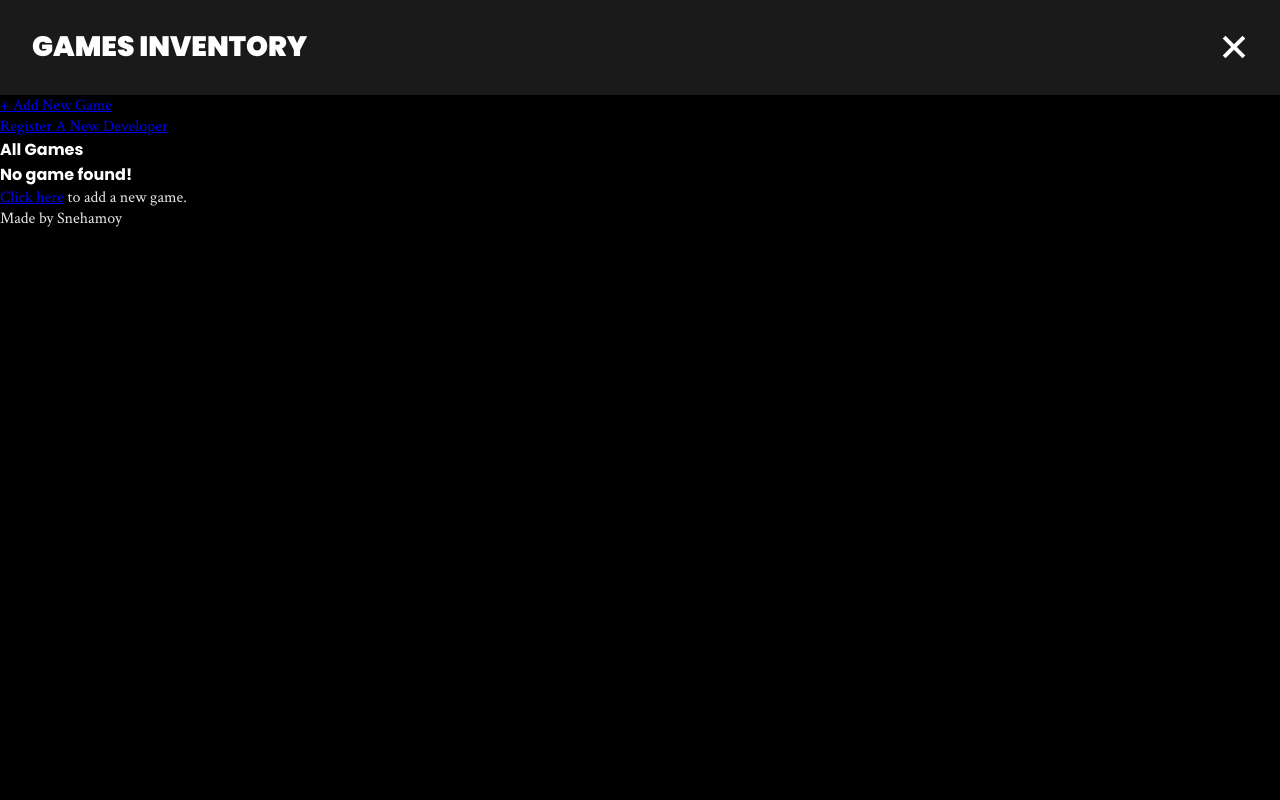
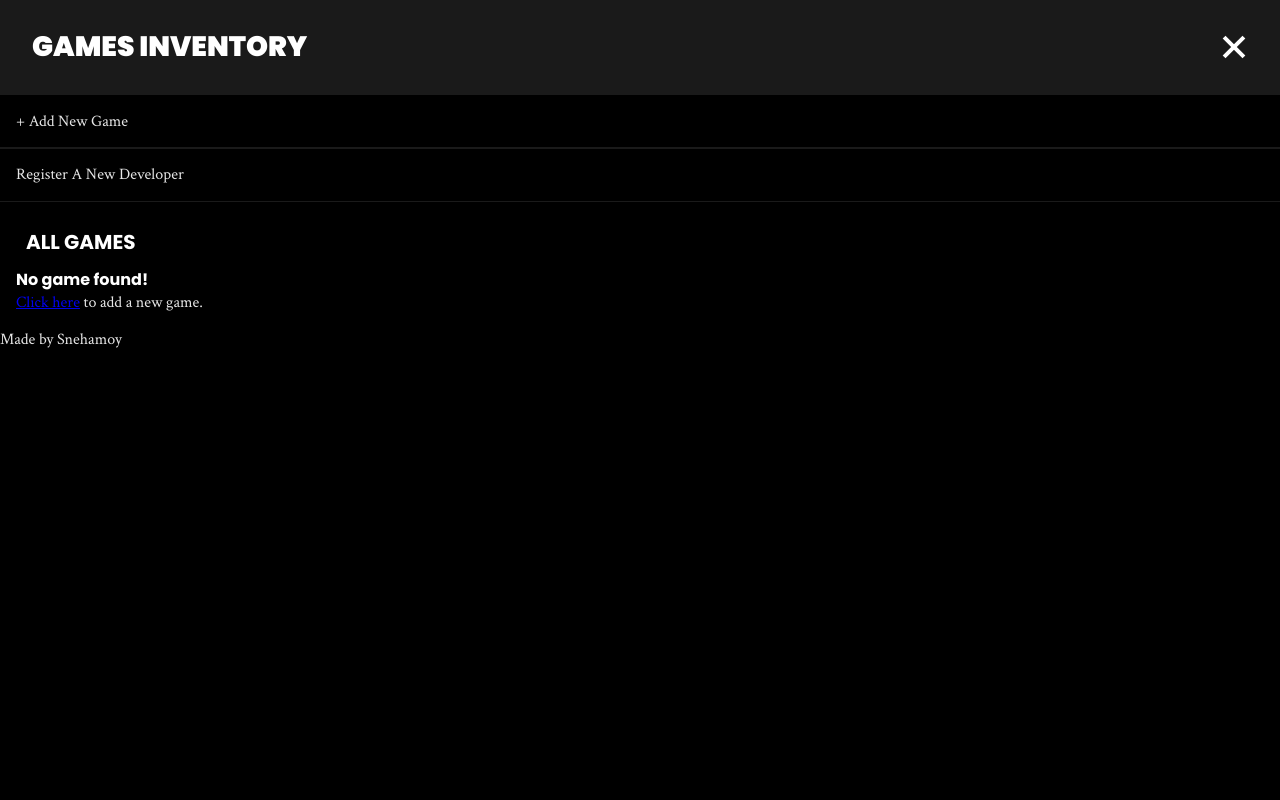
Before and after one commit to snehamoybag/games-inventory, a Node server app: page / in a window 1280 px wide, after a click on "Open menu". Run offline with Node 20, Linux system fonts and the light colour scheme; data that the repository does not hold is empty.

Commit message:
feat: style sidebar and game post

```diff
--- a/controllers/indexController.js
+++ b/controllers/indexController.js
@@ -6,5 +6,6 @@ exports.GET = asyncHandler(async (req, res) => {
     title: "Games Inventory",
     games: await games.getAll(),
     mainView: "index",
+    styles: "/styles/index.css",
   });
 });
--- /dev/null
+++ b/public/styles/index.css
@@ -0,0 +1,47 @@
+.games-container {
+  padding: 1em;
+}
+
+.games-container__title {
+  font-size: var(--fs-600);
+  text-transform: uppercase;
+  padding: 0.5em;
+}
+
+.game-post {
+  display: flex;
+  border: 2px solid var(--clr-neutral-600);
+}
+
+.game-post__thumbnail {
+  align-self: center;
+  width: 7.5rem;
+  object-fit: cover;
+  object-position: center;
+}
+
+.game-post__texts {
+  padding: 1em;
+}
+
+.game-post__details {
+  font-size: var(--fs-200);
+  max-width: 60ch;
+  line-height: 1.2;
+  margin-top: 0.5em;
+}
+
+.game-post__link {
+  display: inline-block;
+  font-family: var(--ff-title);
+  font-size: var(--fs-100);
+  padding: 0.25em 0.5em;
+  background-color: var(--clr-accent-400);
+  color: var(--clr-neutral-100);
+  margin-top: 1.5em;
+  text-decoration: none;
+}
+
+.game-post__link:active {
+  transform: scale(95%);
+}
--- a/public/styles/root.css
+++ b/public/styles/root.css
@@ -1,14 +1,20 @@
 :root {
-  --clr-neutral-700: hsla(0, 0%, 0%);
-  --clr-neutral-600: hsla(0, 0%, 10%);
-  --clr-neutral-200: hsla(0, 0%, 90%);
-  --clr-neutral-100: hsla(0, 0%, 100%);
+  --clr-neutral-700: hsl(0, 0%, 0%);
+  --clr-neutral-600: hsl(0, 0%, 10%);
+  --clr-neutral-200: hsl(0, 0%, 90%);
+  --clr-neutral-100: hsl(0, 0%, 100%);
+
+  --clr-accent-400: hsl(0, 100%, 50%);
 
   --ff-title: "Poppins", sans-serif;
   --ff-paragraph: "Crimson Text", serif;
 
   --fs-900: 1.75rem;
   --fs-700: 1.5rem;
+  --fs-600: 1.25rem;
+  --fs-400: 1rem;
+  --fs-200: 0.875rem;
+  --fs-100: 0.75rem;
 
   --fw-black: 900;
   --fw-bold: 700;
@@ -81,7 +88,40 @@ h4 {
   line-height: 1.1;
 }
 
-.sidebar {
+.sidebar a {
+  color: var(--clr-neutral-200);
+  text-decoration: none;
+}
+
+.sidebar__section-header {
+  display: flex;
+  align-items: center;
+  gap: 1em;
+  padding: 2em;
+}
+
+.sidebar__section-header > .btn {
+  --size: 1.25em;
+}
+
+.sidebar__list-item {
+  display: flex;
+  flex-wrap: wrap;
+  justify-content: space-between;
+  align-items: center;
+  gap: 1em;
+  padding: 1em;
+  outline: 1px solid var(--clr-neutral-600);
+}
+
+.sidebar__list-item > .text-wrapper {
+  display: flex;
+}
+
+.sidebar__list-item > .controlls-wrapper {
+  display: flex;
+  align-items: center;
+  gap: 1em;
 }
 
 .sidebar.hidden {
--- a/views/index.ejs
+++ b/views/index.ejs
@@ -1,4 +1,4 @@
-<section>
-  <h2>All Games</h2>
-  <%- include("./partials/allGames.ejs")  %>
+<section class="games-container">
+  <h2 class="games-container__title">All Games</h2>
+  <%- include("./partials/games.ejs")  %>
 </section>
--- a/views/partials/allGames.ejs
+++ b/views/partials/games.ejs
@@ -1,13 +1,13 @@
 <% if (games.length) {
-   games.forEach((game) => { %>
+  games.forEach((game) => { %>
     <article class="game-post">
       <img src="<%= game.logo_url %>" alt="logo of <%= game.name %>" class="game-post__thumbnail" />
       <div class="game-post__texts">
         <h3 class="game-post__title"><%= game.name %></h3>
         <p class="game-post__details">
-          <%= game.details.length > 120 ? game.details.slice(0, 120) + "..." : game.details %>
+          <%= game.details.length > 120 ? game.details.slice(0, 180) + "..." : game.details %>
         </p>
-        <a href="/game/<%= game.id %>">View</a>
+        <a class="game-post__link" href="/game/<%= game.id %>">View</a>
       </div>
     </article>
   <% }); %>
--- a/views/partials/sidebar.ejs
+++ b/views/partials/sidebar.ejs
@@ -1,22 +1,32 @@
 <nav id="sidebar" role="navigation" aria-label="Navigation sidebar" class="sidebar hidden">
-  <ul>
-    <li><a href="/new/game"><span>+</span> Add New Game</a></li>
-    <li><a href="/new/developer">Register A New Developer</a></li>
+  <ul class="sidebar__list">
+    <li class="sidebar__list-item"><a href="/new/game"><span>+</span> Add New Game</a></li>
+    <li class="sidebar__list-item"><a href="/new/developer">Register A New Developer</a></li>
   </ul>
   <% if (locals.categories && categories.length > 0) { %>
-    <section>
-      <div>
-        <h2>Categories</h2>
-        <a href="/new/category">Add New Category</a>
+    <section class="siderbar__section">
+      <div class="sidebar__section-header">
+        <h2 class="sidebar__section-title">Categories</h2>
+        <a class="btn btn--add" href="/new/category" title="Add new category">
+          <span class="sr-only">Add new category</span>
+        </a>
       </div>
-      <ul>
+      <ul class="sidebar__list">
         <% categories.forEach((category) => { %>
-          <li>
-            <a href="/category/<%= category.id %>"><%= category.name %></a>
-            <form action="/category/delete/<%= category.id %>" method="POST">
-              <button type="submit">Delete</button>
-            </form>
-            <a href="/category/edit/<%= category.id %>">Edit</a>
+          <li class="sidebar__list-item">
+            <div class="text-wrapper">
+                <a href="/category/<%= category.id %>"><%= category.name %></a>
+            </div>
+            <div class="controlls-wrapper">
+              <a class="btn btn--edit" href="/category/edit/<%= category.id %>" title="edit">
+                <span class="sr-only">Edit</span>
+              </a>
+              <form action="/category/delete/<%= category.id %>" method="POST">
+                <button type="submit" class="btn btn--delete" title="delete">
+                  <span class="sr-only">Delete</span>
+                </button>
+              </form>
+            </div>
           </li>
         <% }); %>
       </ul>
--- a/views/root.ejs
+++ b/views/root.ejs
@@ -13,6 +13,9 @@
 
     <!-- css -->
     <link rel="stylesheet" href="/styles/root.css" />
+    <% if (locals.styles) { %>
+      <link rel="stylesheet" href="<%= styles %>">
+    <% }; %>
 
     <!-- js -->
     <script src="/scripts/root.js" defer></script>
@@ -26,6 +29,7 @@
           class="btn btn--hamburger"
           aria-controls="sidebar"
           aria-expanded="false"
+          title="open menu"
         >
           <span class="sr-only">Open menu</span>
         </button>
```
Also changed, not shown: other parts of public/styles/root.css (+31 -0 lines), public/assets/icons/add_icon.svg (added), public/assets/icons/delete_icon.svg (added), public/assets/icons/edit_icon.svg (added).
